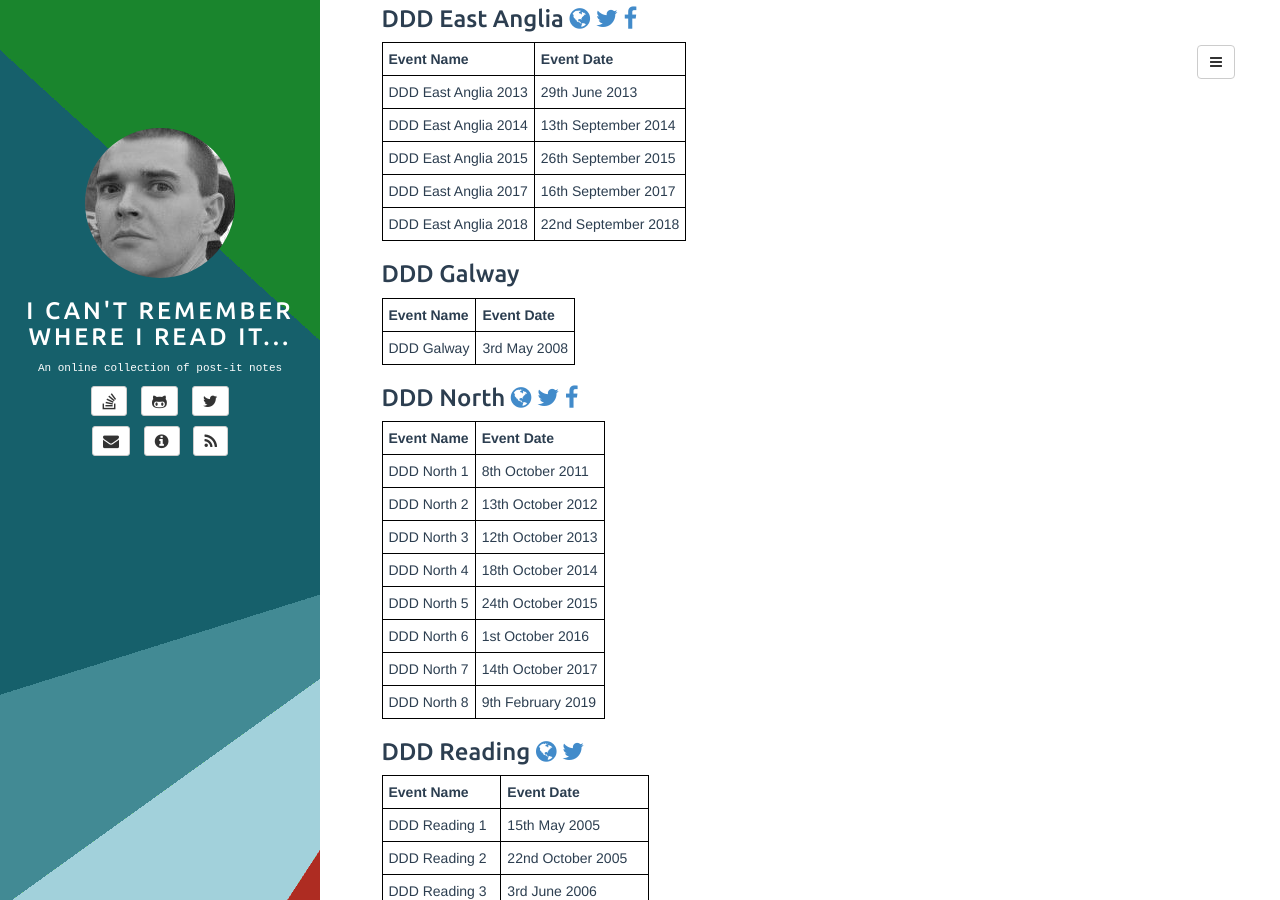
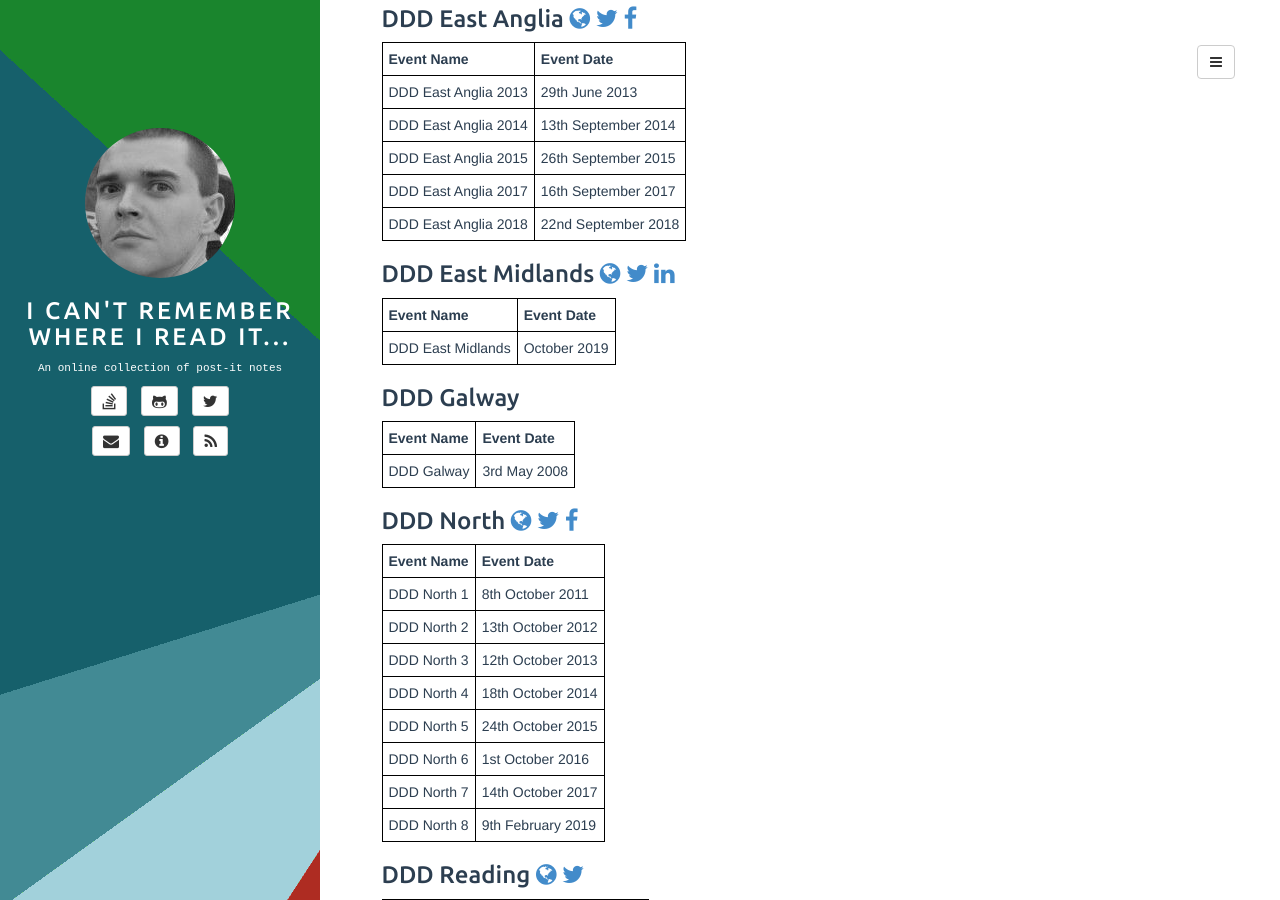
Before and after one commit to adrianbanks/adrianbanks.github.io, a Jekyll site: the page built from ddd-grouped.md, in a window 1280 px wide and 900 px high, scrolled down 985 px. Built offline with Jekyll 4.4.1, drawn with Linux system fonts in a browser that asks for light colours.

Commit message:
Add more DDD East Midlands details

```diff
--- a/ddd-grouped.md
+++ b/ddd-grouped.md
@@ -58,6 +58,13 @@ There have been many Developer! Developer! Developer! events over the years, spr
 | DDD East Anglia 2015 | 26th September 2015 |
 | DDD East Anglia 2017 | 16th September 2017 |
 | DDD East Anglia 2018 | 22nd September 2018 |
+{:.mdtable}
+
+### DDD East Midlands [<i class="fa fa-globe"></i>](https://www.dddeastmidlands.com) [<i class="fa fa-twitter"></i>](https://twitter.com/dddeastmidlands) [<i class="fa fa-linkedin"></i>](https://www.linkedin.com/company/ddd-east-midlands-limited/)
+
+| **Event Name**    | **Event Date**    |
+| ------------------| ----------------- |
+| DDD East Midlands | October 2019      |
 {:.mdtable}
 
 ### DDD Galway
```
Also changed, not shown: ddd-list.md (+1 -0 lines), ddd.md (+1 -1 lines).
